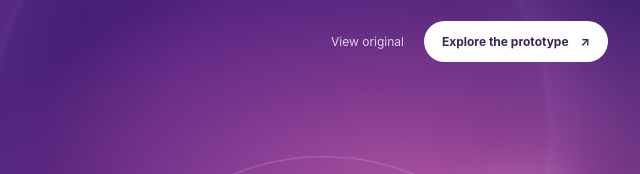
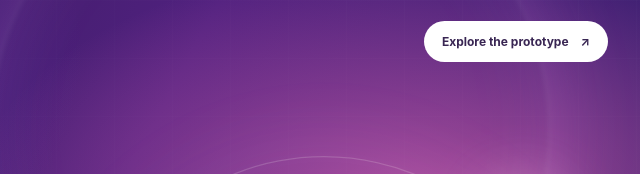
Before and after one commit to melanieps1/next-prototype, a plain HTML site: page landing/index.html in a window 1280 px wide. Shown: the top 174 px of the page, 640-1280 px from the left. Drawn offline with Linux system fonts and the light colour scheme.

Commit message:
Remove original-version link

```diff
--- a/landing/index.html
+++ b/landing/index.html
@@ -18,7 +18,7 @@
         <span>Next</span>
       </a>
       <div class="alt-header-actions">
-        <a class="compare-link" href="original.html">View original</a>
+
         <a class="alt-button alt-button-light" href="https://melanieps1.github.io/next-prototype/">Explore the prototype <span aria-hidden="true">↗</span></a>
       </div>
     </header>
```
